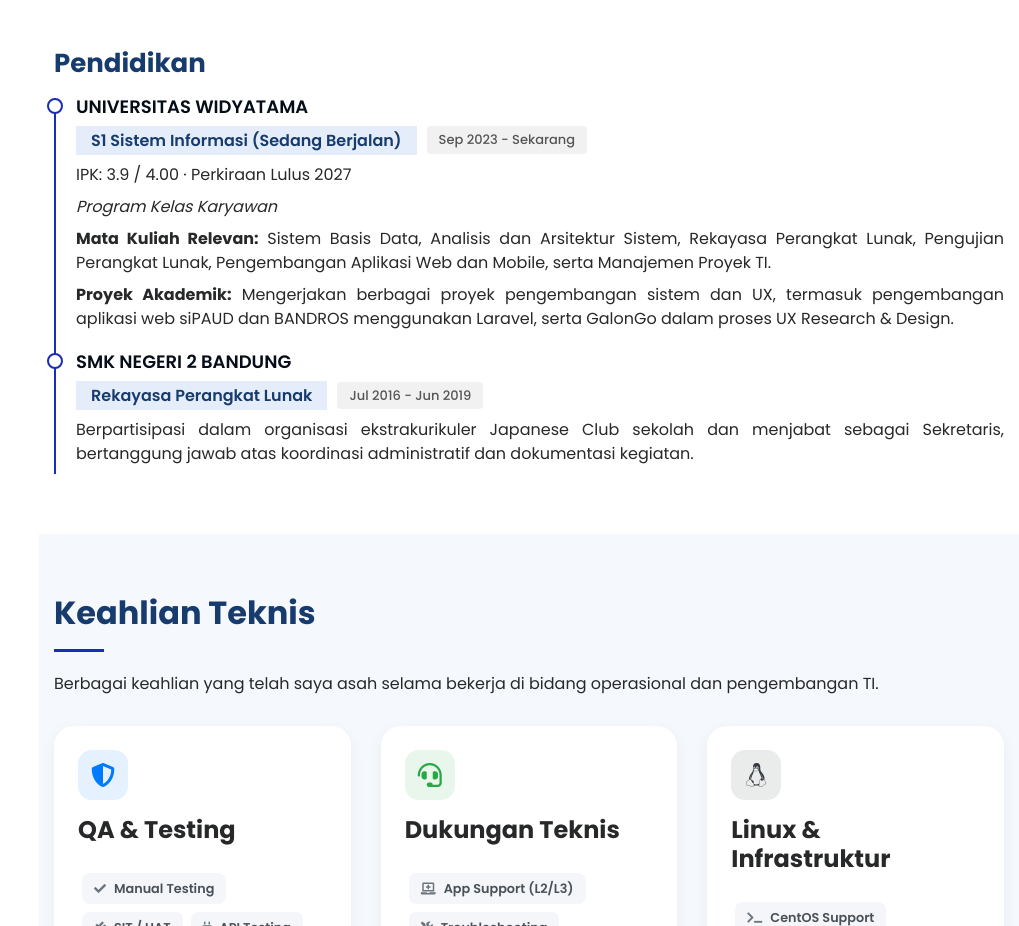
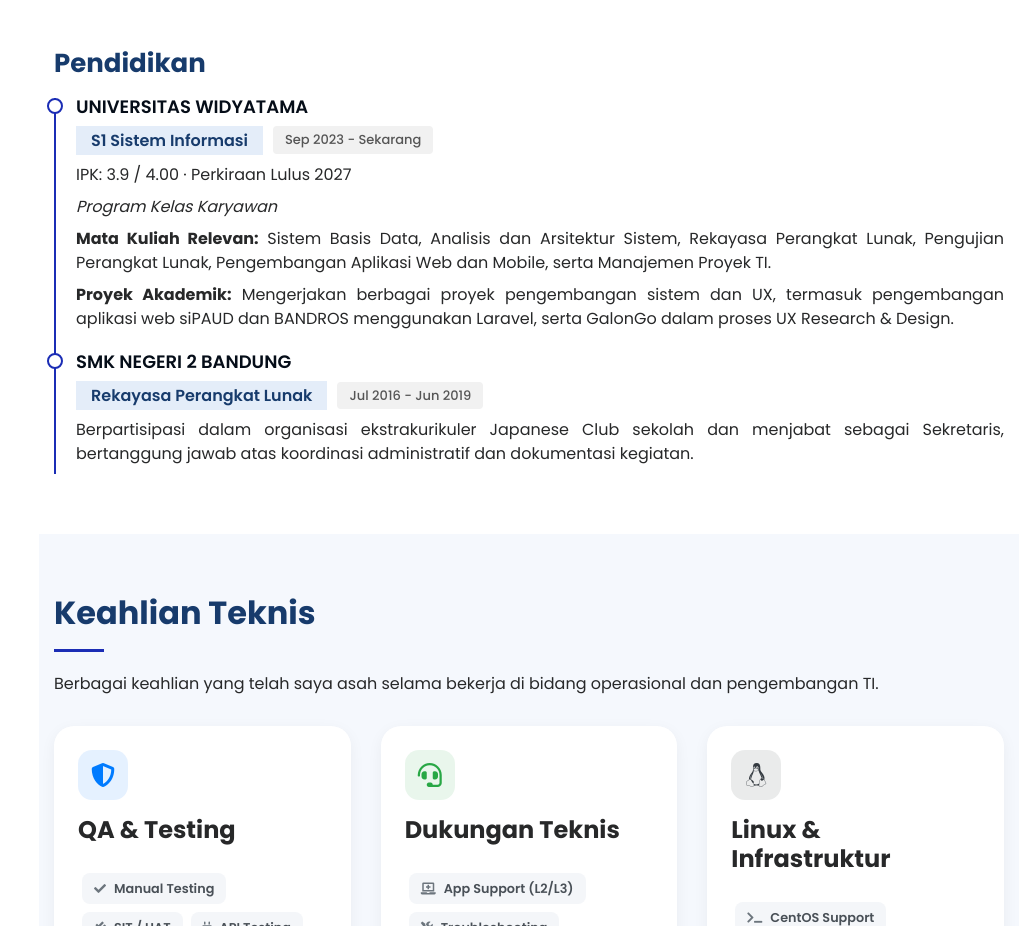
Before and after one commit to mulfiindra/mulfiindra.github.io, a plain HTML site: page index.html in a window 1280 px wide. Shown: the part 1400-2326 px from the top of the page, without its empty margins (261-1280 px from the left). Drawn offline with nearby package versions, Linux system fonts and the light colour scheme.

Commit message:
change university labels

```diff
--- a/index.html
+++ b/index.html
@@ -202,9 +202,8 @@
                             <div class="resume-item pb-4">
                                 <h4>Universitas Widyatama</h4>
                                 <div class="resume-date mb-2">
-                                    <h5 class="lang-tr" data-id="S1 Sistem Informasi (Sedang Berjalan)"
-                                        data-en="Bachelor of Information Systems (In Progress)">S1 Sistem Informasi
-                                        (Sedang Berjalan)</h5>
+                                    <h5 class="lang-tr" data-id="S1 Sistem Informasi"
+                                        data-en="Bachelor of Information Systems">S1 Sistem Informasi</h5>
                                     <span class="duration lang-tr" data-id="Sep 2023 - Sekarang"
                                         data-en="Sep 2023 - Present">Sep 2023 - Sekarang</span>
                                 </div>
```
